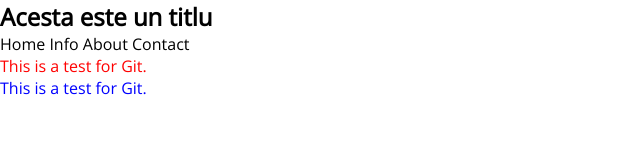
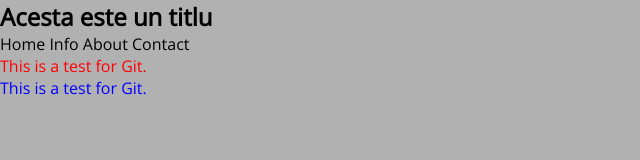
Before and after one commit to gabimanea/smag, a plain HTML site: page index.html in a window 1280 px wide. Shown: the whole page, without its empty margins (0-640 px from the left). Drawn offline with nearby package versions, Linux system fonts and the light colour scheme.

Commit message:
set bg
Background color was set to 100.

```diff
--- a/index.html
+++ b/index.html
@@ -8,7 +8,9 @@
       * {margin:0;padding:0;}
       html {margin:0;padding:0;height:100%;}
       html,body{width:100%;}
-      body{font-family: "Open Sans", Arial, sans-serif;}
+      body{
+        background-color: rgba(100,100,100,0.5);
+        font-family: "Open Sans", Arial, sans-serif;}
       nav ul li {display:inline;}
       .unu {color:red;}
       .doi {color:blue;}
```
